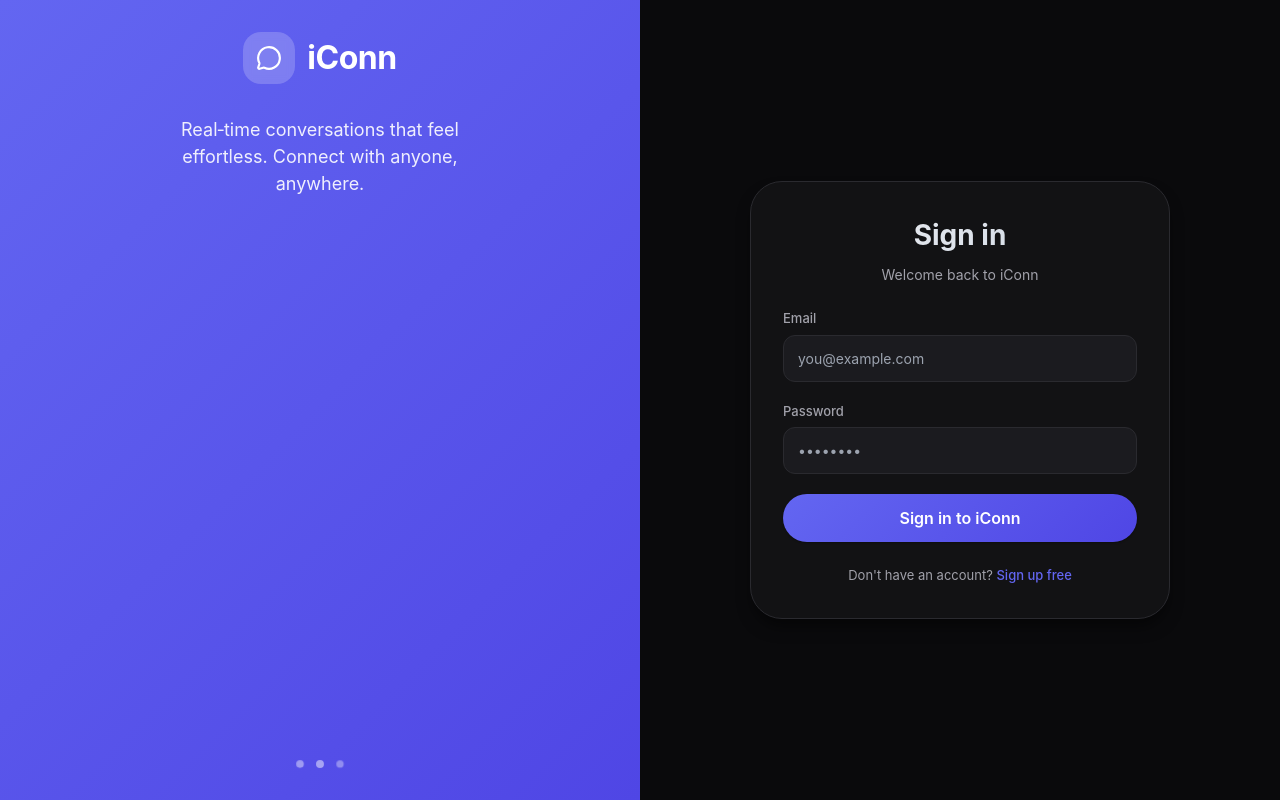
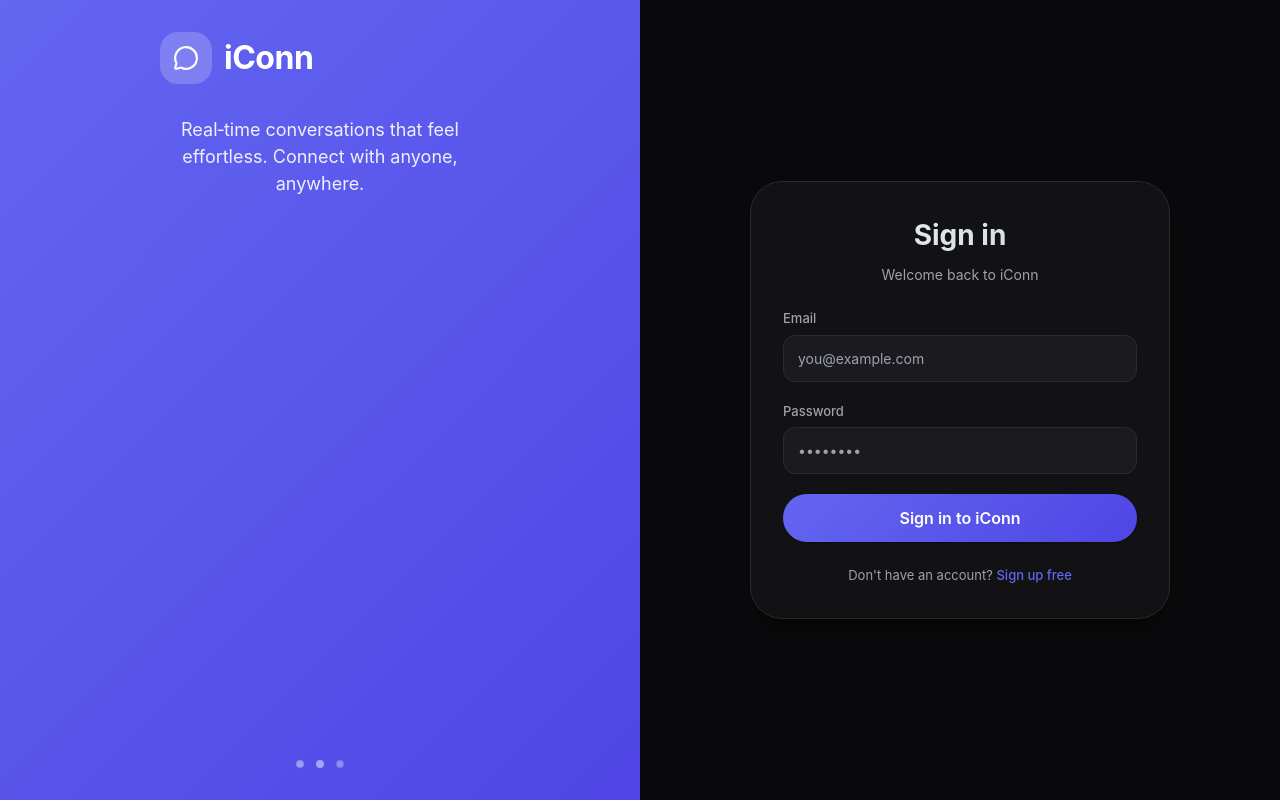
Before and after one commit to Akpali9/iConn, a React (Vite) app: page / in a window 1280 px wide. Built offline with nearby package versions, Linux system fonts and the light colour scheme; no server answers.

Commit message:
Update AuthPage.jsx

```diff
--- a/src/pages/AuthPage.jsx
+++ b/src/pages/AuthPage.jsx
@@ -43,8 +43,9 @@ export default function AuthPage() {
 
   return (
     <div className="auth-root">
-      {/* Brand panel */}
+      {/* Brand panel - centered content */}
       <div className="auth-brand">
+        <div className="auth-brand-content">
           <div className="auth-brand-logo">
             <div className="auth-brand-icon">
               <MessageCircle size={26} color="#fff" />
@@ -54,6 +55,7 @@ export default function AuthPage() {
           <p className="auth-brand-tagline">
             Real‑time conversations that feel effortless. Connect with anyone, anywhere.
           </p>
+        </div>
         <div className="auth-brand-dots">
           <span /><span /><span />
         </div>
```
Lines whose indentation alone changed are shown as unchanged.
